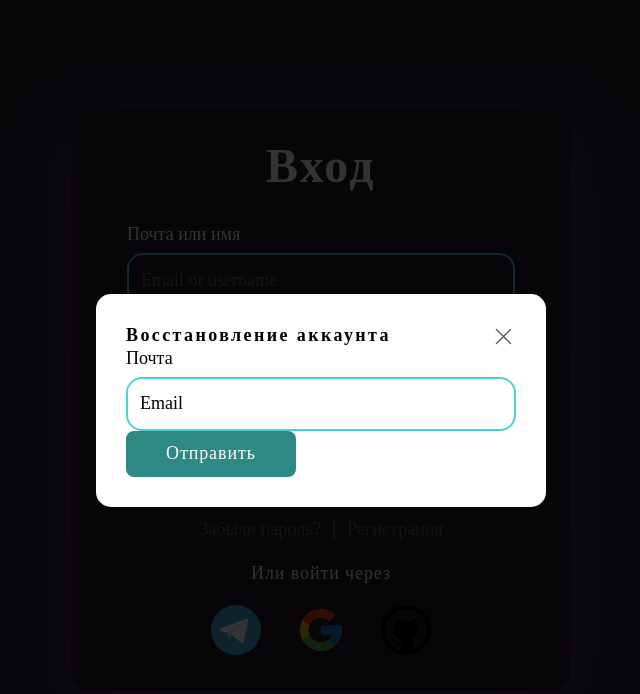
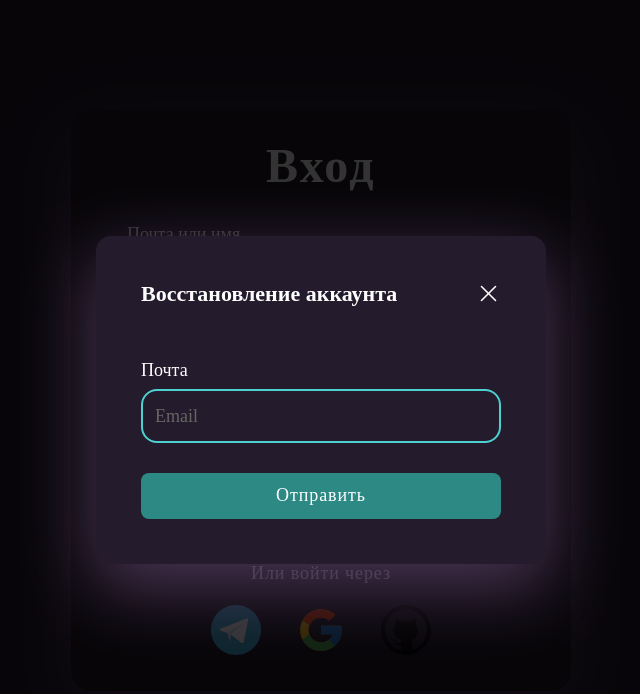
Before and after one commit to cookies-with-tea/fims-site, a React (Vite) app: page / in a window 1280 px wide. Both pictures are taken after a click on the button "Забыли пароль?". Shown: the top 694 px of the page, without its empty margins (319-959 px from the left). Built offline with nearby package versions, Linux system fonts and the light colour scheme.

Commit message:
ASF-4: изменил фон диалога

```diff
--- a/src/components/send-email/SendNewPasswordForm.tsx
+++ b/src/components/send-email/SendNewPasswordForm.tsx
@@ -4,6 +4,9 @@ import { ChangeEvent, useState } from 'react'
 import { Button } from "src/ui/button/Button";
 import style from "./sendEmail.module.scss"
 import { Icon } from "src/ui/icon/Icon";
+import cnBind from 'classnames/bind'
+
+const cx = cnBind.bind(style)
 
 interface PropsSendEmail {
     show: boolean
@@ -29,21 +32,31 @@ export const SendNewPasswordForm = ({ show, onClose }: PropsSendEmail) => {
                     lockScroll
                     overlayClosable
                     title="Восстановление аккаунта"
-                    closeIcon={<Icon name="close" className={style.form__close}/>}
+                    closeIcon={<Icon name="close" className={cx("form__close")}/>}
                 >
-                    <form className={style.form}>
-                        <label className={style.form__label}>Почта</label>
+                    <form className={cx("form")}>
+                        <div className={cx("form__content")}>
+                            <label className={cx("form__label")}>Почта</label>
+
                             <Input
+                                name='email'
+                                className={cx("form__input")}
+                                placeholder='Email'
                                 value={formData}
-                            placeholder='Email'
+                                type='email'
                                 onChange={onValueChange}
-                            type='email'
                                 onClearValue={onClearValue}
                                 clearable
-                            name='email'
-                            className={style.form__input}
                             />
-                        <Button type="button" onClick={() => onClose()}>Отправить</Button>
+                        </div>
+
+                        <Button
+                            type="button"
+                            className={cx("form__btn")}
+                            onClick={() => onClose()}
+                        >
+                            Отправить
+                        </Button>
                     </form>
                 </Dialog>
                 )
--- a/src/components/send-email/sendEmail.module.scss
+++ b/src/components/send-email/sendEmail.module.scss
@@ -1,29 +1,28 @@
 .form {
+
+    &__content {
+        margin-bottom: 30px;
+    }
 
     &__label {
         display: block;
         font-size: $font--size-large;
-        font-weight: 500;
         margin-bottom: 10px;
-    }
-
-    &__input {
-        color: $color--black;
-
-        &::placeholder {
-            color: $color--black;
-        }
     }
 
     &__close {
         display: flex;
         font-size: 25px;
-        transition: color 500ms ease-in-out;
-        color: $color--black-gray;
+        transition: color 200ms ease-in-out;
+        color: $color--white;
         cursor: pointer;
 
         &:hover {
-            color: $color--black
+            color: $color--black-gray;
         }
     }
+
+    &__btn {
+        width: 100%;
+    }
 }
--- a/src/scss/_variables.scss
+++ b/src/scss/_variables.scss
@@ -10,5 +10,6 @@ $color--black: #000000;
 
 $font--size-xl: 48px;
 $font--size-large: 18px;
+$font--size-large-2: 22px;
 $font--size-medium: 16px;
 $font--size-small: 14px;
--- a/src/ui/dialog/dialog.module.scss
+++ b/src/ui/dialog/dialog.module.scss
@@ -10,6 +10,7 @@
     min-height: 100%;
     background: rgba(0, 0, 0, 0.801);
     transition: all 2s ease;
+    color: $color--white;
 
     &__overlay {
         display: flex;
@@ -21,10 +22,10 @@
 
     &__content {
         width: 450px;
-        box-shadow: -2px 43px 122px rgba(0, 0, 0, 0.1);
-        background: #ffffff;
+        box-shadow: rgba(125, 90, 141, 0.56) 0px 22px 70px 4px;
+        background: $background--black;
         border-radius: 15px;
-        padding: 30px;
+        padding: 45px;
         position: relative;
     }
 
@@ -32,21 +33,11 @@
         display: flex;
         justify-content: space-between;
         align-items: center;
+        margin-bottom: 55px;
     }
 
     &__title {
-        font-size: $font--size-large;
-        line-height: 120%;
-        letter-spacing: 2.4px;
+        font-size: $font--size-large-2;
     }
 
-    // &__close {
-    //     position: absolute;
-    //     cursor: pointer;
-    //     top: 15px;
-    //     right: 15px;
-    //     font-size: 26px;
-    //     font-weight: 500;
-    //     color: #f2bb15cb;
-    // }
 }
--- a/src/ui/dialog/dialog.tsx
+++ b/src/ui/dialog/dialog.tsx
@@ -2,6 +2,10 @@ import { ReactNode, useEffect, useRef, MouseEvent} from 'react';
 import {createPortal} from 'react-dom';
 import style from "./dialog.module.scss"
 // import { Icon } from '../icon/Icon';
+import cnBind from 'classnames/bind'
+
+const cx = cnBind.bind(style)
+
 
 interface DialogProps {
     children?: ReactNode
@@ -12,6 +16,7 @@ interface DialogProps {
     lockScroll?: boolean
     overlayClosable?: boolean
     zIndex?: number
+    className?: string
 }
 
 export const Dialog = ({
@@ -22,7 +27,8 @@ export const Dialog = ({
         lockScroll,
         closeIcon,
         overlayClosable,
-        zIndex = 1000
+        zIndex = 1000,
+        className
     }: DialogProps) => {
 
     const refDialog = useRef<HTMLDivElement>(null)
@@ -50,7 +56,7 @@ export const Dialog = ({
     return (
         createPortal(
             <div
-                className={style.modal}
+                className={cx("modal")}
                 style={{zIndex: zIndex}}
                 onClick={(event: MouseEvent<HTMLDivElement>) => {
                     if(!overlayClosable) return
@@ -58,10 +64,10 @@ export const Dialog = ({
                     handleBackgroundClose(event)
                 }}
                 >
-                <div className={style.modal__overlay}>
-                    <div className={style.modal__content} ref={refDialog}>
-                        <header className={style.modal__header}>
-                            <h3 className={style.modal__title}>{title}</h3>
+                <div className={cx("modal__overlay")}>
+                    <div className={cx("modal__content", className)} ref={refDialog}>
+                        <header className={cx("modal__header")}>
+                            <h3 className={cx("modal__title")}>{title}</h3>
 
                             <button type='button' onClick={() => onClose?.()}>
                                 {closeIcon}
```
Lines whose indentation alone changed are shown as unchanged.
